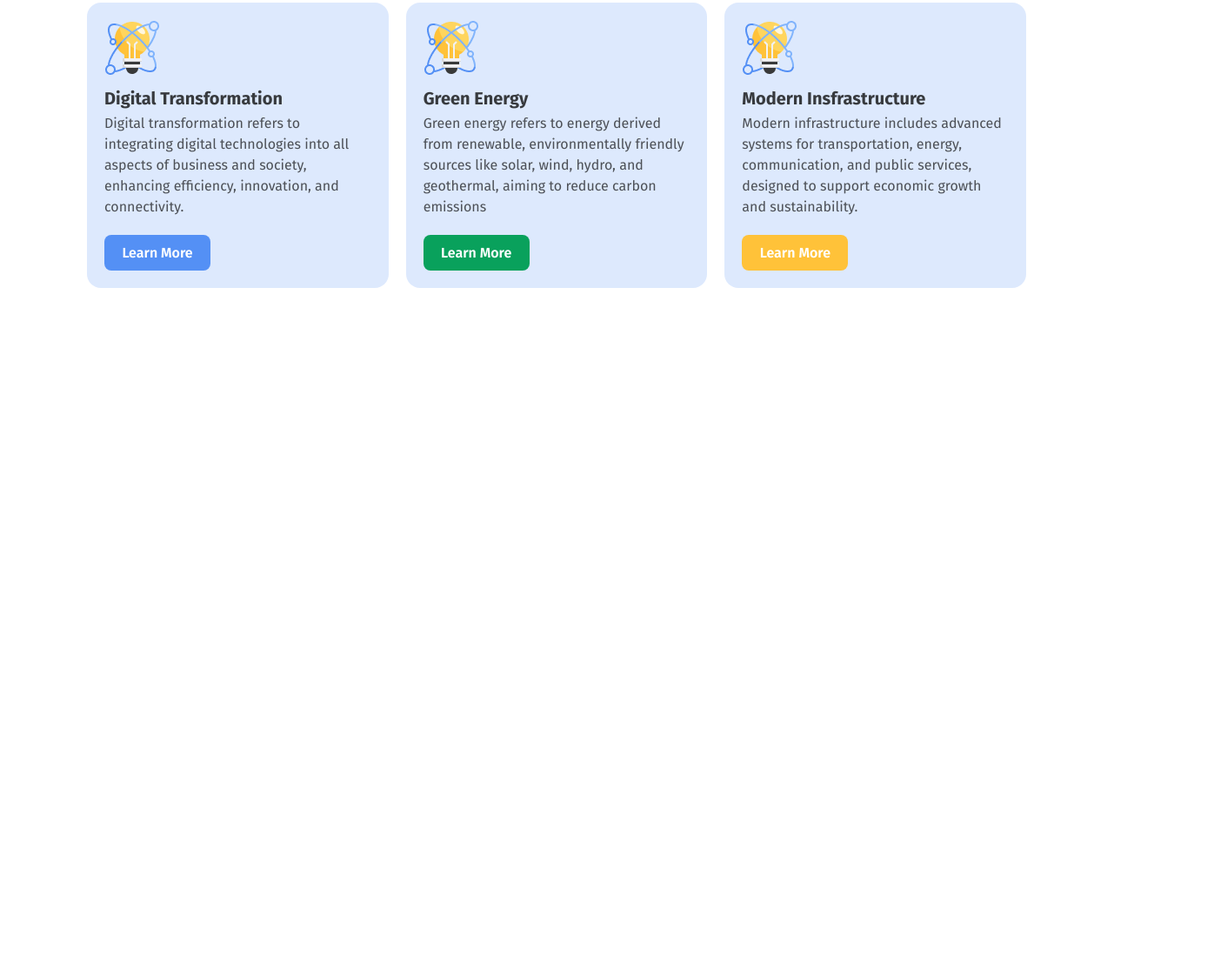
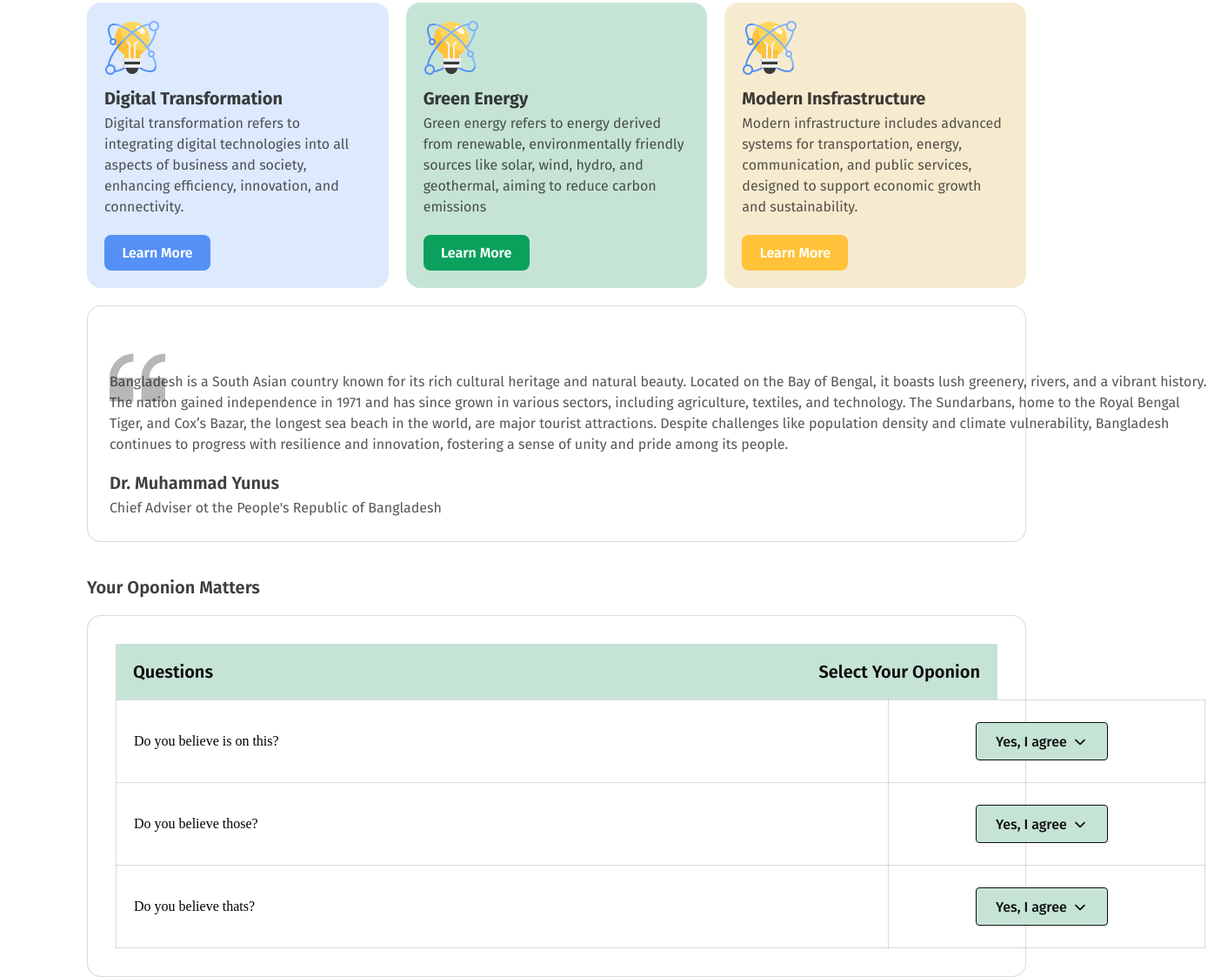
Before and after one commit to rajadhikary411/assignment1, a plain HTML site: page index.html in a window 1280 px wide. Shown: the part 1179-2302 px from the top of the page at 87% size, 1396 px wide, since content can reach past the window. Before the commit the page ends 1510 px from the top, so only its background shows below. Drawn offline with Linux system fonts and the light colour scheme.

Commit message:
oponion matters

```diff
--- a/index.html
+++ b/index.html
@@ -85,6 +85,45 @@
                   </div>
                 </div>
             </div>
+            <div class="quata">
+                <div class="quata-photo">
+                    <div class="top">
+                        <p class="text">
+                            Bangladesh is a South Asian country known for its rich cultural heritage and natural beauty. Located on the Bay of Bengal, it boasts lush greenery, rivers, and a vibrant history. The nation gained independence in 1971 and has since grown in various sectors, including agriculture, textiles, and technology. The Sundarbans, home to the Royal Bengal Tiger, and Cox’s Bazar, the longest sea beach in the world, are major tourist attractions. Despite challenges like population density and climate vulnerability, Bangladesh continues to progress with resilience and innovation, fostering a sense of unity and pride among its people.
+                        </p>
+                        <h1 class="dr">Dr. Muhammad Yunus</h1>
+                        <p class="text">Chief Adviser ot the People's Republic of Bangladesh</p>
+                    </div>
+
+
+                </div>
+
+            </div>
+            <h1 class="oponion">Your Oponion Matters</h1>
+            <div class="questions">
+                <div class="table-head">
+                    <div class="div1 div-text">Questions</div>
+                    <div class="div2 div-text">Select Your Oponion</div>
+                </div>
+              <table>
+               <tr>
+                <td class="big-td">Do you believe is on this?</td>
+                <td class="btn-td1"><button class="btn-td"><div class="down-text">
+                    Yes, I agree</div> <div class="down-btn"><img class ="down-button"src="./assets/down.png" alt=""></div></button></td>
+               </tr>
+               <tr>
+                <td class="big-td">Do you believe those?</td>
+                <td class="btn-td1"><button class="btn-td"><div class="down-text">
+                    Yes, I agree</div> <div class="down-btn"><img class ="down-button"src="./assets/down.png" alt=""></div></button></td>
+               </tr>
+               <tr>
+                <td class="big-td">Do you believe thats?</td>
+                <td class="btn-td1"><button class="btn-td"><div class="down-text">
+                    Yes, I agree</div> <div class="down-btn"><img class ="down-button"src="./assets/down.png" alt=""></div></button></td>
+               </tr>
+
+              </table>
+            </div>
     </main>
     <footer>
 
--- a/style.css
+++ b/style.css
@@ -175,10 +175,18 @@ margin-bottom: 20px;
     width: 410px;
     box-sizing: border-box;
     border-radius: 16px;
-
-    background: rgba(84, 144, 245, 0.2);
     padding: 20px;
 }
+.card1{
+    background-color:rgba(84, 144, 245, 0.2) ;
+}
+.card2{
+    background-color:rgb(198, 228, 214) ;
+}
+.card3{
+    background-color: rgb(247, 235, 207);
+}
+
 .v-o-f-btn{
 width: 122px;
 height: 41px;
@@ -210,3 +218,117 @@ text-align: center;
 .v-o-f-btn3:hover{
     background-color: rgb(194, 140, 13);
 }
+.quata{
+    margin-top: 20px;
+    text-align: justify;
+    box-sizing: border-box;
+    border: 1px solid rgba(14, 14, 14, 0.15);
+    border-radius: 16px;
+    background: rgb(255, 255, 255);
+
+
+
+}
+.quata-photo{
+    background-image: url("./assets/quote-bg.png");
+    background-repeat: no-repeat;
+    width:1270px;
+    height: 200px;
+    margin-left: 25px;
+    margin-top: 50px;
+    padding-top: 20px;
+
+}
+.dr{
+ color: rgba(14, 14, 14, 0.8);
+font-family: Fira Sans;
+font-size: 20px;
+font-weight: 600;
+line-height: 24px;
+letter-spacing: 0%;
+text-align: left;
+}
+.oponion{
+    color: rgba(14, 14, 14, 0.8);
+    font-family: Fira Sans;
+    font-size: 20px;
+    font-weight: 600;
+    line-height: 24px;
+    letter-spacing: 0%;
+    text-align: left;
+    margin-top: 40px;
+    margin-bottom: 20px;
+}
+.questions{
+ border-radius: 16px;
+ background: rgb(255, 255, 255);
+ padding: 32px;
+ border: 1px solid rgba(14, 14, 14, 0.15);
+
+}
+.table-head{
+    display: flex;
+    justify-content: space-between;
+    padding: 20px;
+    background-color:rgb(198, 228, 214) ;
+
+}
+.div-text{
+    color: rgb(14, 14, 14);
+font-family: Fira Sans;
+font-size: 20px;
+font-weight: 600;
+line-height: 24px;
+letter-spacing: 0%;
+text-align: left;
+}
+table,td{
+    border: 1px solid rgba(14, 14, 14, 0.15);
+    width: 1253px;
+    border-collapse: collapse;
+    padding-left: 20px;
+    padding-top: 25px;
+    padding-bottom: 25px;
+}
+.big-td{
+    padding-right: 700px;
+}
+.btn-td1{
+    text-align: center;
+    padding-left: 100px;
+
+}
+.btn-td{
+box-sizing: border-box;
+border: 1px solid rgb(14, 14, 14);
+border-radius: 4px;
+
+background: rgb(198, 228, 214);
+width: 152px;
+height: 44px;
+color: rgb(14, 14, 14);
+font-family: Fira Sans;
+font-size: 16px;
+font-weight: 500;
+line-height: 19px;
+letter-spacing: 0%;
+text-align: center;
+
+}
+.btn-td:hover{
+    background-color: rgb(146, 232, 192);
+}
+.down-button{
+    height: 20px;
+    width: 20px;
+
+}
+button{
+    display: flex;
+    justify-content: center;
+    align-items: center;
+}
+.down-btn{
+    padding-top: 5px;
+    padding-left: 5px;
+}
```
Also changed, not shown: assets/down.png (added).
